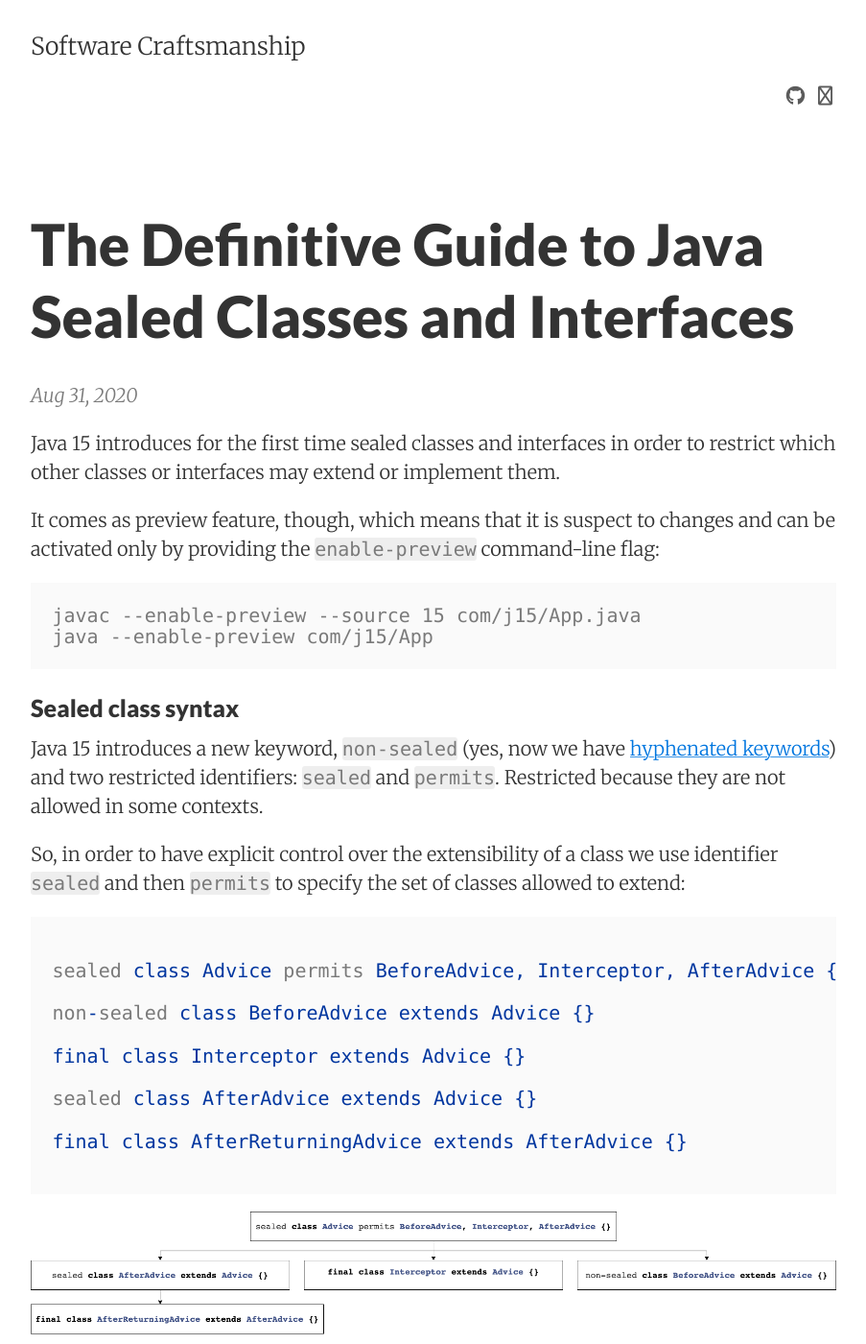
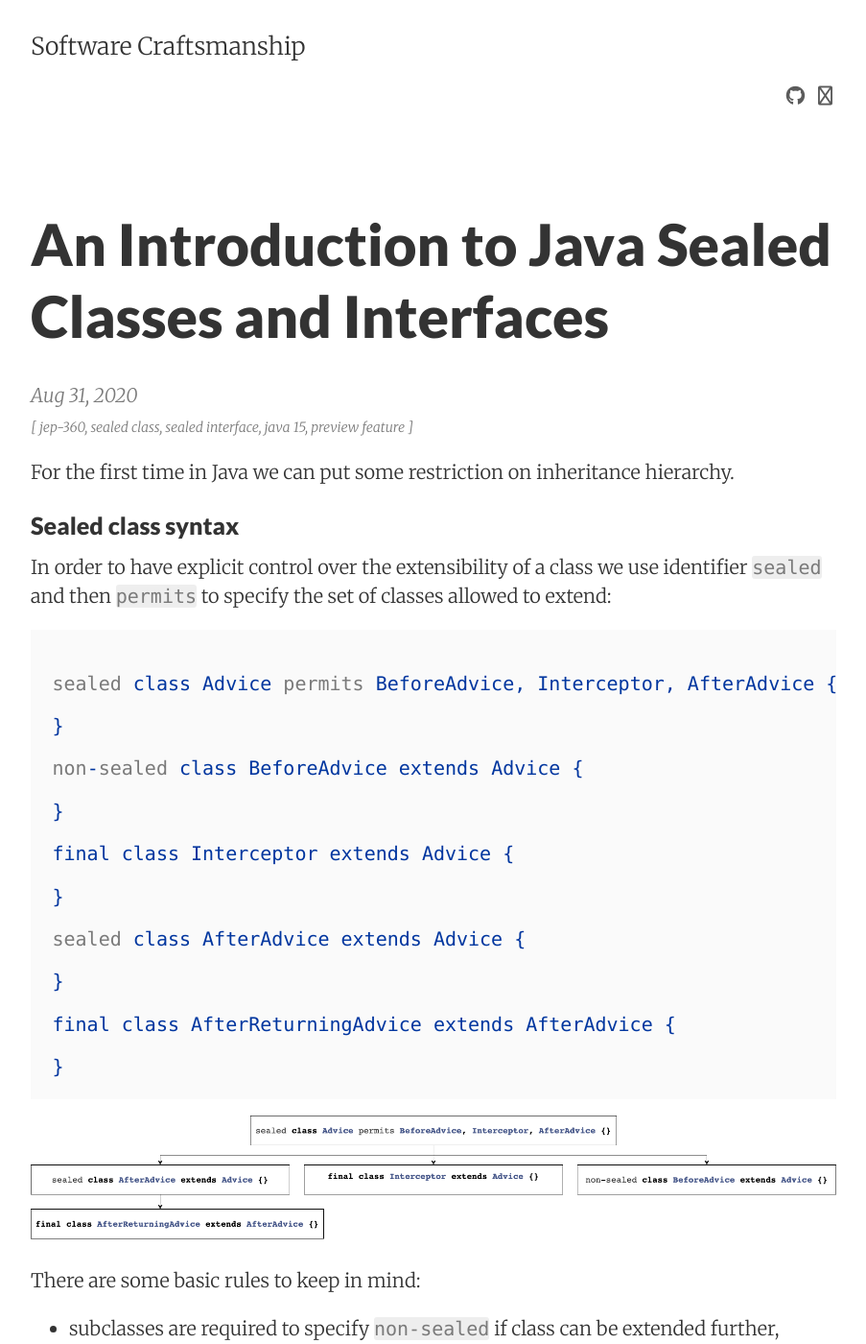
Before and after one commit to apulbere/apulbere.github.io, a Jekyll site: the page built from _posts/2020-08-31-java-sealed-class.md, in a window 1280 px wide and 1400 px high. Shown: the whole window at 96% size, without its empty margins (188-1091 px from the left). Built offline with Jekyll 4.4.1, drawn with Linux system fonts in a browser that asks for light colours; nearby versions of some CDN libraries; some of the changed text lies outside the part shown.

````diff
--- a/_layouts/post.html
+++ b/_layouts/post.html
@@ -20,6 +20,9 @@ layout: default
     {{ minutes }} {{ site.text.post.minute_read | default: "minute read" }}
   {% endif %}
   </span> -->
+  <span class="post-meta small">
+    [ {{ page.tags | join: ", " }} ]
+  </span>
 </div>
 
 <article class="post-content">
--- a/_posts/2020-08-31-java-sealed-class.md
+++ b/_posts/2020-08-31-java-sealed-class.md
@@ -1,36 +1,36 @@
 ---
 layout: post
-title: The Definitive Guide to Java Sealed Classes and Interfaces
-tags: [java, jep-360, sealed class, sealed interface, java 15, preview feature]
+title: An Introduction to Java Sealed Classes and Interfaces
+tags: [jep-360, sealed class, sealed interface, java 15, preview feature]
 ---
 
-Java 15 introduces for the first time sealed classes and interfaces in order to restrict which other classes or interfaces may extend or implement them.
-
-It comes as preview feature, though, which means that it is suspect to changes and can be activated only by providing the `enable-preview` command-line flag:
-
-```bash
-javac --enable-preview --source 15 com/j15/App.java
-java --enable-preview com/j15/App
-```
+For the first time in Java we can put some restriction on inheritance hierarchy.
 
 ### Sealed class syntax
 
-Java 15 introduces a new keyword, ```non-sealed``` (yes, now we have [hyphenated keywords](https://openjdk.java.net/jeps/8223002){:target="_blank"}) and two restricted identifiers: ```sealed``` and ```permits```. Restricted because they are not allowed in some contexts.
-
-So, in order to have explicit control over the extensibility of a class we use identifier ```sealed``` and then ```permits``` to specify the set of classes allowed to extend:
+In order to have explicit control over the extensibility of a class we use identifier ```sealed``` and then ```permits``` to specify the set of classes allowed to extend:
 
 ```java
 
-sealed class Advice permits BeforeAdvice, Interceptor, AfterAdvice {}
+sealed class Advice permits BeforeAdvice, Interceptor, AfterAdvice {
 
-non-sealed class BeforeAdvice extends Advice {}
+}
 
-final class Interceptor extends Advice {}
+non-sealed class BeforeAdvice extends Advice {
 
-sealed class AfterAdvice extends Advice {}
+}
 
-final class AfterReturningAdvice extends AfterAdvice {}
+final class Interceptor extends Advice {
 
+}
+
+sealed class AfterAdvice extends Advice {
+
+}
+
+final class AfterReturningAdvice extends AfterAdvice {
+
+}
 ```
 
 ![Sealed Advice Hierarchy Diagram]({{ site.baseurl }}/images/sealed-advice-diagram.png)
@@ -184,7 +184,7 @@ grapes
 
 ### Conclusion
 
-Without a doubt, starting with Java 15 we'll give more consideration to whatever a class should be left open to extension or sealed upon creation. The decision relies on the purpose of the class, be it code reuse, modeling various types that exist in a domain or defending the integrity of an API.
+Without a doubt, starting with Java 15 we'll give more consideration to whatever a class should be open for extension or sealed upon creation. The decision relies on the purpose of the class, be it code reuse, modeling various types that exist in a domain or defending the integrity of an API.
 
 #### Bibliography
 
````
Also changed, not shown: other parts of _posts/2020-08-31-java-sealed-class.md (+1 -1 lines), _posts/2021-03-16-java-functional-programming-concepts.md (added, +114 -0 lines).
